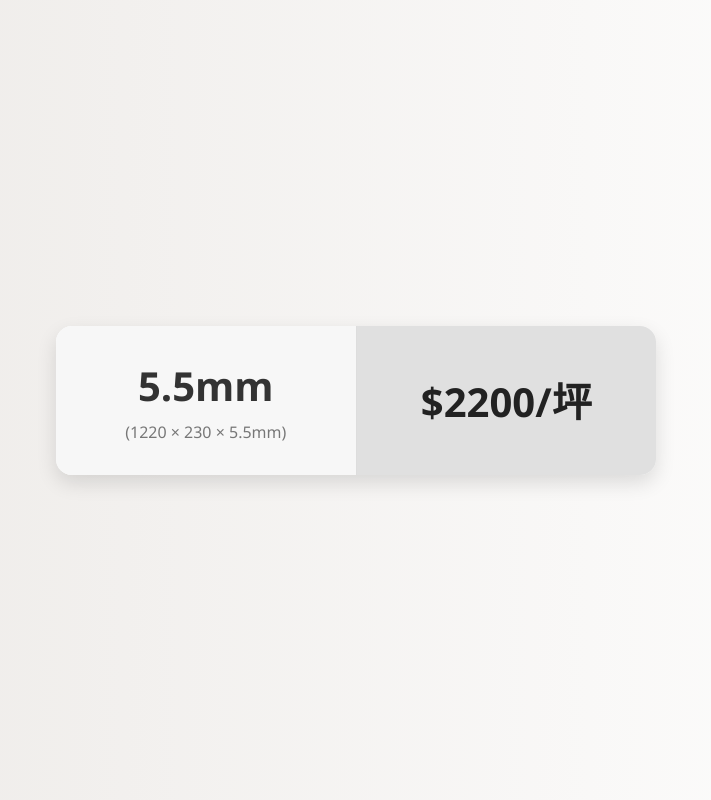
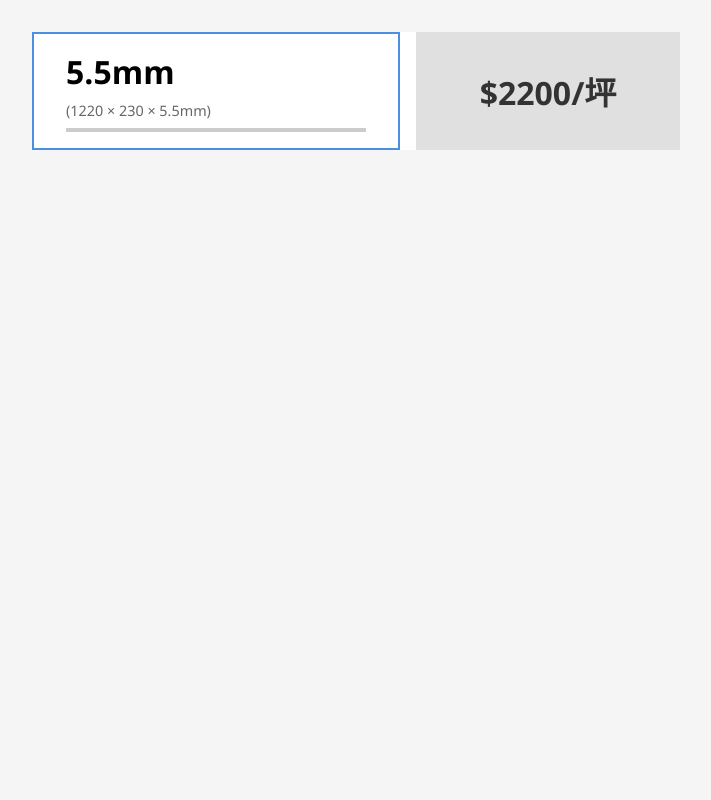
Before and after one commit to a111280007/5.5mmm, a plain HTML site: page index.html in a window 1280 px wide. Shown: the whole page, without its empty margins (284-995 px from the left). Drawn offline with Linux system fonts and the light colour scheme.

Commit message:
Update index.html

```diff
--- a/index.html
+++ b/index.html
@@ -2,90 +2,68 @@
 <html lang="zh-Hant">
 <head>
     <meta charset="UTF-8">
-    <meta name="viewport" content="width=device-width, initial-scale=1.0">
-    <title>高級產品資訊卡片</title>
+    <title>產品資訊卡片</title>
     <style>
-        * {
+        body {
             margin: 0;
-            padding: 0;
-            box-sizing: border-box;
-        }
-        body {
-            font-family: 'Poppins', 'Segoe UI', Tahoma, Geneva, Verdana, sans-serif;
-            background: linear-gradient(to right, #ece9e6, #ffffff);
+            padding: 2rem;
+            background: #f5f5f5;
+            font-family: 'Segoe UI', Tahoma, Geneva, Verdana, sans-serif;
             display: flex;
             justify-content: center;
+            align-items: flex-start;
+        }
+        .container {
+            display: flex;
+            background: white;
+        }
+        .left-card {
+            border: 2px solid #4a90e2; /* 藍色邊框 */
+            padding: 1rem 2rem;
+            width: 300px;
+            display: flex;
+            flex-direction: column;
+            justify-content: center;
+        }
+        .left-card h2 {
+            margin: 0;
+            font-size: 2rem;
+            font-weight: bold;
+        }
+        .left-card p {
+            margin: 0.5rem 0;
+            color: #666;
+            font-size: 0.9rem;
+        }
+        .divider {
+            height: 4px;
+            background: #ccc;
+            margin-top: auto;
+        }
+        .right-card {
+            background: #e0e0e0;
+            display: flex;
             align-items: center;
-            height: 100vh;
-            padding: 1rem;
-        }
-        .card {
-            display: flex;
-            flex-direction: row;
-            background: #fff;
-            border-radius: 16px;
-            box-shadow: 0 8px 20px rgba(0, 0, 0, 0.12);
-            overflow: hidden;
-            transition: transform 0.3s ease, box-shadow 0.3s ease;
-            width: 90%;
-            max-width: 600px;
-        }
-        .card:hover {
-            transform: translateY(-5px);
-            box-shadow: 0 12px 24px rgba(0, 0, 0, 0.2);
-        }
-        .card-section {
-            flex: 1;
-            background-color: #f7f7f7;
-            padding: 2rem;
-            text-align: center;
-            border-right: 1px solid #ddd;
-        }
-        .card-section h2 {
-            font-size: 2.5rem;
+            justify-content: center;
+            padding: 1rem 2rem;
+            margin-left: 1rem;
+            min-width: 200px;
+            font-size: 2rem;
+            font-weight: bold;
             color: #333;
-            margin-bottom: 0.5rem;
-        }
-        .card-section p {
-            font-size: 1rem;
-            color: #777;
-        }
-        .card-price {
-            flex: 1;
-            background-color: #e0e0e0;
-            padding: 2rem;
-            display: flex;
-            justify-content: center;
-            align-items: center;
-        }
-        .card-price h2 {
-            font-size: 2.5rem;
-            color: #222;
-        }
-        /* RWD 手機排版 */
-        @media (max-width: 600px) {
-            .card {
-                flex-direction: column;
-                max-width: 90%;
-            }
-            .card-section, .card-price {
-                border-right: none;
-                border-bottom: 1px solid #ddd;
-            }
         }
     </style>
 </head>
 <body>
-
-    <div class="card">
-        <div class="card-section">
+    <div class="container">
+        <div class="left-card">
             <h2>5.5mm</h2>
             <p>(1220 × 230 × 5.5mm)</p>
+            <div class="divider"></div>
         </div>
-        <div class="card-price">
-            <h2>$2200/坪</h2>
+        <div class="right-card">
+            $2200/坪
         </div>
     </div>
-
 </body>
 </html>
```
